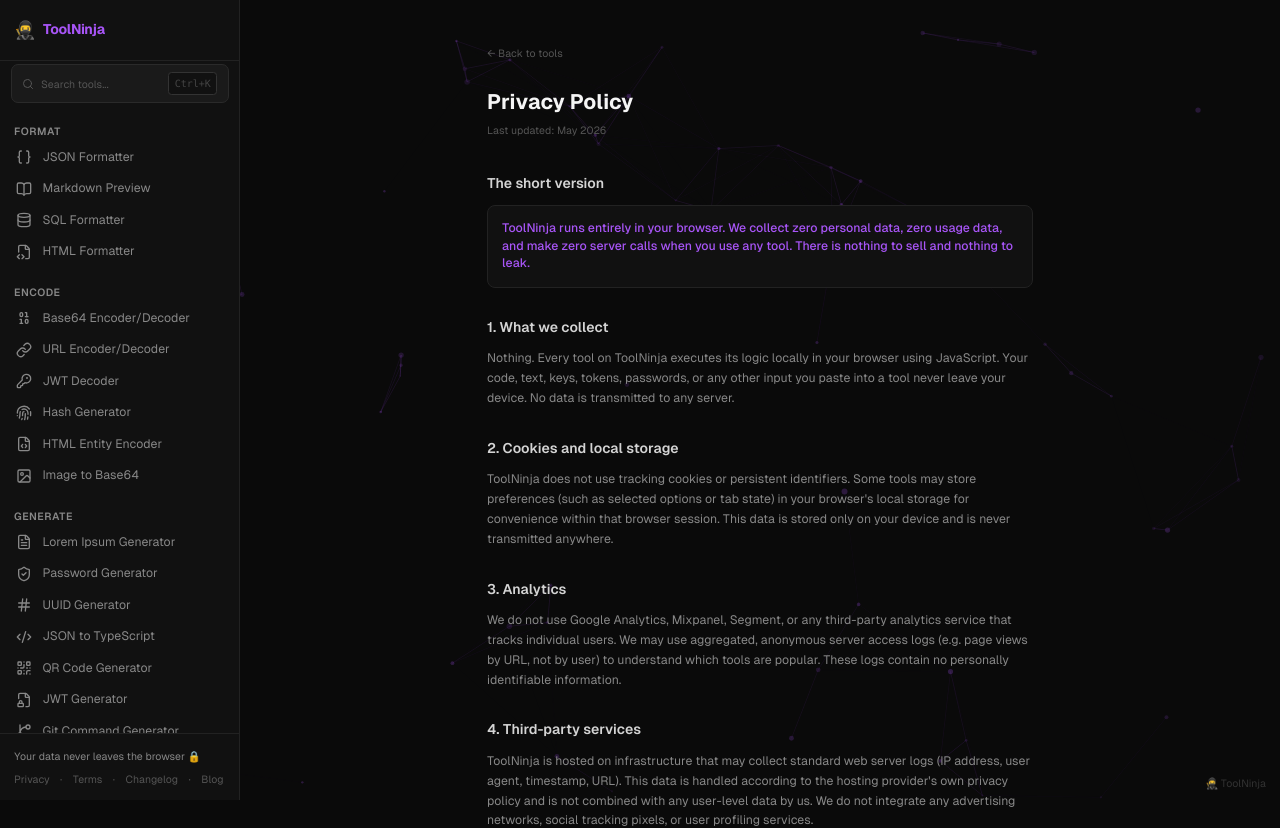
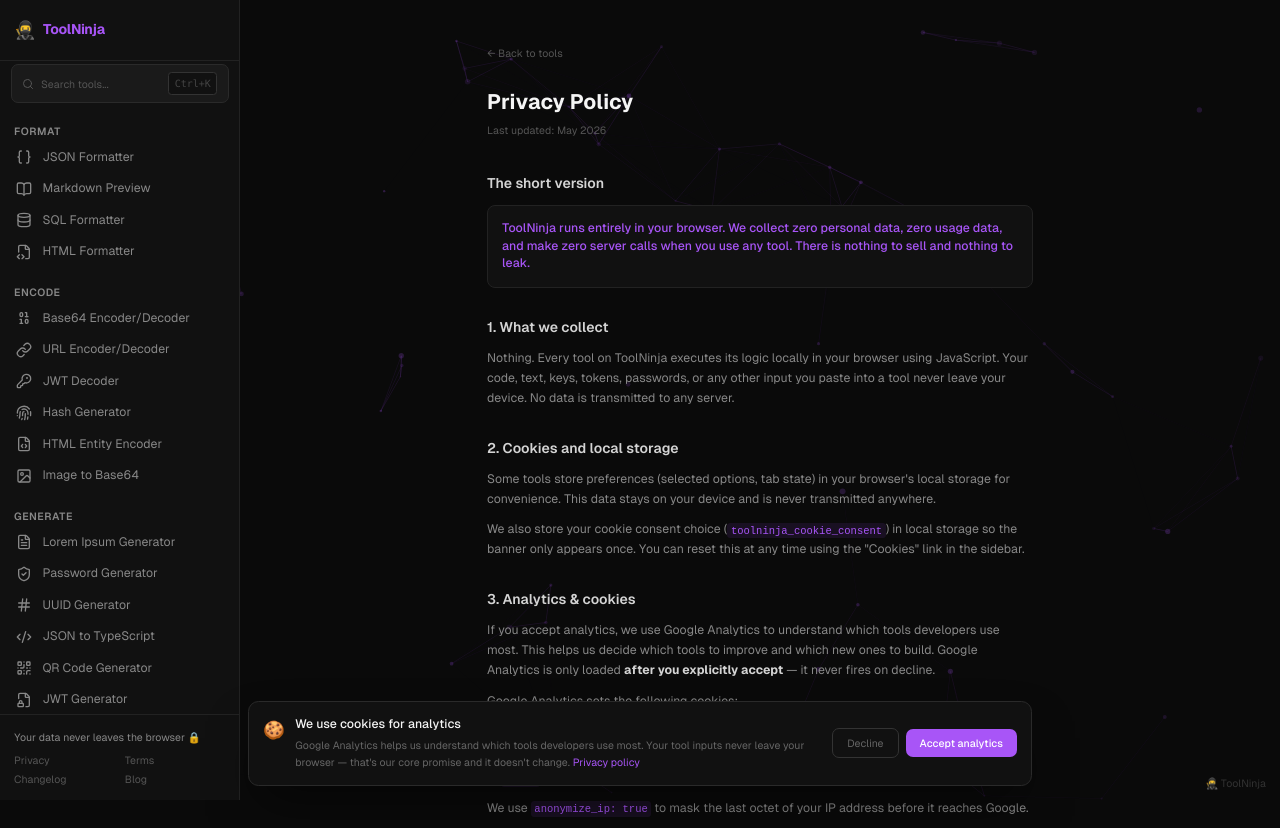
Before and after one commit to aarza056/toolninja, a Next.js app: page /privacy in a window 1280 px wide. Shown: the top 828 px of the page. Built offline with nearby package versions, Linux system fonts and the light colour scheme.

Commit message:
feat: implement cookie consent banner and local storage management

```diff
--- a/app/globals.css
+++ b/app/globals.css
@@ -1,6 +1,21 @@
 @tailwind base;
 @tailwind components;
 @tailwind utilities;
+
+@keyframes slide-up {
+  from {
+    transform: translateY(100%);
+    opacity: 0;
+  }
+  to {
+    transform: translateY(0);
+    opacity: 1;
+  }
+}
+
+.animate-slide-up {
+  animation: slide-up 0.3s ease-out forwards;
+}
 
 :root {
   --bg: #0a0a0a;
--- a/app/layout.tsx
+++ b/app/layout.tsx
@@ -6,7 +6,7 @@ import ParticleBackground from "@/components/ParticleBackground";
 import CommandPalette from "@/components/CommandPalette";
 import { Analytics } from "@vercel/analytics/next";
 import { SpeedInsights } from "@vercel/speed-insights/next";
-import Script from "next/script";
+import CookieBanner from "@/components/CookieBanner";
 
 const geistSans = localFont({
   src: "./fonts/GeistVF.woff",
@@ -117,18 +117,7 @@ export default function RootLayout({
         </div>
         <Analytics />
         <SpeedInsights />
-        <Script
-          src="https://www.googletagmanager.com/gtag/js?id=G-RF8XE3DC9X"
-          strategy="afterInteractive"
-        />
-        <Script id="google-analytics" strategy="afterInteractive">
-          {`
-            window.dataLayer = window.dataLayer || [];
-            function gtag(){dataLayer.push(arguments);}
-            gtag('js', new Date());
-            gtag('config', 'G-RF8XE3DC9X');
-          `}
-        </Script>
+        <CookieBanner />
       </body>
     </html>
   );
--- a/app/privacy/page.tsx
+++ b/app/privacy/page.tsx
@@ -37,21 +37,43 @@ export default function PrivacyPage() {
 
         <section>
           <h2 className="text-base font-semibold text-[#d4d4d4] mb-3">2. Cookies and local storage</h2>
+          <p className="mb-3">
+            Some tools store preferences (selected options, tab state) in your browser&apos;s local storage
+            for convenience. This data stays on your device and is never transmitted anywhere.
+          </p>
           <p>
-            ToolNinja does not use tracking cookies or persistent identifiers. Some tools may store
-            preferences (such as selected options or tab state) in your browser&apos;s local storage for
-            convenience within that browser session. This data is stored only on your device and is
-            never transmitted anywhere.
+            We also store your cookie consent choice (<code className="text-xs text-[#a855f7] bg-[#a855f7]/10 px-1 py-0.5 rounded">toolninja_cookie_consent</code>)
+            in local storage so the banner only appears once. You can reset this at any time using
+            the &quot;Cookies&quot; link in the sidebar.
           </p>
         </section>
 
         <section>
-          <h2 className="text-base font-semibold text-[#d4d4d4] mb-3">3. Analytics</h2>
+          <h2 className="text-base font-semibold text-[#d4d4d4] mb-3">3. Analytics &amp; cookies</h2>
+          <p className="mb-3">
+            If you accept analytics, we use Google Analytics to understand which tools developers use
+            most. This helps us decide which tools to improve and which new ones to build.
+            Google Analytics is only loaded <strong className="text-[#d4d4d4]">after you explicitly accept</strong> —
+            it never fires on decline.
+          </p>
+          <p className="mb-3">Google Analytics sets the following cookies:</p>
+          <ul className="space-y-1 mb-3 pl-4">
+            <li><code className="text-xs text-[#a855f7] bg-[#a855f7]/10 px-1 py-0.5 rounded">_ga</code> — distinguishes users (expires 2 years)</li>
+            <li><code className="text-xs text-[#a855f7] bg-[#a855f7]/10 px-1 py-0.5 rounded">_gid</code> — distinguishes users (expires 24 hours)</li>
+            <li><code className="text-xs text-[#a855f7] bg-[#a855f7]/10 px-1 py-0.5 rounded">_ga_*</code> — session state (expires 2 years)</li>
+          </ul>
+          <p className="mb-3">
+            We use <code className="text-xs text-[#a855f7] bg-[#a855f7]/10 px-1 py-0.5 rounded">anonymize_ip: true</code> to
+            mask the last octet of your IP address before it reaches Google.
+          </p>
           <p>
-            We do not use Google Analytics, Mixpanel, Segment, or any third-party analytics service
-            that tracks individual users. We may use aggregated, anonymous server access logs
-            (e.g. page views by URL, not by user) to understand which tools are popular. These logs
-            contain no personally identifiable information.
+            <strong className="text-[#d4d4d4]">Important:</strong> your tool inputs (JSON, code, passwords, JWT tokens, etc.)
+            are <strong className="text-[#d4d4d4]">never tracked or sent to Google</strong> or any other third party.
+            Analytics only tracks page views and navigation — never what you paste into our tools.
+            You can opt out at any time using the &quot;Cookies&quot; link in the sidebar, or by installing the{" "}
+            <a href="https://tools.google.com/dlpage/gaoptout" className="text-[#a855f7] hover:underline" target="_blank" rel="noopener noreferrer">
+              Google Analytics Opt-out Browser Add-on
+            </a>.
           </p>
         </section>
 
--- /dev/null
+++ b/components/CookieBanner.tsx
@@ -0,0 +1,132 @@
+"use client";
+import { useState, useEffect } from "react";
+
+type ConsentState = "accepted" | "declined" | null;
+
+const CONSENT_KEY = "toolninja_cookie_consent";
+const CONSENT_VERSION = "v1";
+
+export default function CookieBanner() {
+  const [consent, setConsent] = useState<ConsentState>(null);
+  const [visible, setVisible] = useState(false);
+
+  useEffect(() => {
+    try {
+      const stored = localStorage.getItem(CONSENT_KEY);
+      if (stored) {
+        const { state, version } = JSON.parse(stored);
+        if (version === CONSENT_VERSION) {
+          setConsent(state);
+          if (state === "accepted") loadGoogleAnalytics();
+          return;
+        }
+      }
+    } catch {}
+
+    const timer = setTimeout(() => setVisible(true), 1500);
+    return () => clearTimeout(timer);
+  }, []);
+
+  const handleAccept = () => {
+    localStorage.setItem(
+      CONSENT_KEY,
+      JSON.stringify({
+        state: "accepted",
+        version: CONSENT_VERSION,
+        timestamp: new Date().toISOString(),
+      })
+    );
+    setConsent("accepted");
+    setVisible(false);
+    loadGoogleAnalytics();
+  };
+
+  const handleDecline = () => {
+    localStorage.setItem(
+      CONSENT_KEY,
+      JSON.stringify({
+        state: "declined",
+        version: CONSENT_VERSION,
+        timestamp: new Date().toISOString(),
+      })
+    );
+    setConsent("declined");
+    setVisible(false);
+  };
+
+  if (!visible || consent !== null) return null;
+
+  return (
+    <>
+      <div className="fixed inset-0 z-40 pointer-events-none" />
+      <div
+        className="fixed bottom-0 left-0 right-0 z-50 p-4 animate-slide-up"
+        role="dialog"
+        aria-label="Cookie consent"
+        aria-modal="false"
+      >
+        <div className="max-w-4xl mx-auto">
+          <div className="bg-[#111] border border-[#2a2a2a] rounded-xl p-4 shadow-2xl shadow-black/50 backdrop-blur-sm">
+            <div className="flex flex-col sm:flex-row items-start sm:items-center gap-4">
+              <div className="flex items-start gap-3 flex-1 min-w-0">
+                <span className="text-xl flex-shrink-0 mt-0.5">🍪</span>
+                <div>
+                  <p className="text-sm text-[#f5f5f5] font-medium mb-1">
+                    We use cookies for analytics
+                  </p>
+                  <p className="text-xs text-[#666] leading-relaxed">
+                    Google Analytics helps us understand which tools developers
+                    use most. Your tool inputs never leave your browser —
+                    that&apos;s our core promise and it doesn&apos;t change.{" "}
+                    <a href="/privacy" className="text-[#a855f7] hover:underline">
+                      Privacy policy
+                    </a>
+                  </p>
+                </div>
+              </div>
+              <div className="flex items-center gap-2 flex-shrink-0 w-full sm:w-auto">
+                <button
+                  onClick={handleDecline}
+                  className="flex-1 sm:flex-none px-4 py-2 text-xs text-[#666] bg-transparent border border-[#333] rounded-lg hover:text-[#888] hover:border-[#444] transition-colors"
+                >
+                  Decline
+                </button>
+                <button
+                  onClick={handleAccept}
+                  className="flex-1 sm:flex-none px-4 py-2 text-xs text-white bg-[#a855f7] rounded-lg hover:bg-[#9333ea] transition-colors font-medium"
+                >
+                  Accept analytics
+                </button>
+              </div>
+            </div>
+          </div>
+        </div>
+      </div>
+    </>
+  );
+}
+
+function loadGoogleAnalytics() {
+  const GA_ID = process.env.NEXT_PUBLIC_GA_ID;
+  if (!GA_ID || typeof window === "undefined") return;
+  if (document.getElementById("ga-script")) return;
+
+  const script1 = document.createElement("script");
+  script1.id = "ga-script";
+  script1.src = `https://www.googletagmanager.com/gtag/js?id=${GA_ID}`;
+  script1.async = true;
+  document.head.appendChild(script1);
+
+  const script2 = document.createElement("script");
+  script2.id = "ga-config";
+  script2.innerHTML = `
+    window.dataLayer = window.dataLayer || [];
+    function gtag(){dataLayer.push(arguments);}
+    gtag('js', new Date());
+    gtag('config', '${GA_ID}', {
+      anonymize_ip: true,
+      cookie_flags: 'SameSite=None;Secure'
+    });
+  `;
+  document.head.appendChild(script2);
+}
--- a/components/Sidebar.tsx
+++ b/components/Sidebar.tsx
@@ -22,9 +22,11 @@ export default function Sidebar() {
   const pathname = usePathname();
   const [mobileOpen, setMobileOpen] = useState(false);
   const [isMac, setIsMac] = useState(false);
+  const [hasConsent, setHasConsent] = useState(false);
 
   useEffect(() => {
     setIsMac(/Mac|iPhone|iPod|iPad/.test(navigator.userAgent));
+    setHasConsent(!!localStorage.getItem("toolninja_cookie_consent"));
   }, []);
 
   const openPalette = () => {
@@ -100,22 +102,30 @@ export default function Sidebar() {
         <p className="text-xs text-[#888888] leading-relaxed mb-2">
           Your data never leaves the browser 🔒
         </p>
-        <div className="flex gap-3 text-xs text-[#555555]">
+        <div className="grid grid-cols-2 gap-x-3 gap-y-1.5 text-xs text-[#555555]">
           <Link href="/privacy" onClick={() => setMobileOpen(false)} className="hover:text-[#888888] transition-colors">
             Privacy
           </Link>
-          <span>·</span>
           <Link href="/terms" onClick={() => setMobileOpen(false)} className="hover:text-[#888888] transition-colors">
             Terms
           </Link>
-          <span>·</span>
           <Link href="/changelog" onClick={() => setMobileOpen(false)} className="hover:text-[#888888] transition-colors">
             Changelog
           </Link>
-          <span>·</span>
           <Link href="/blog" onClick={() => setMobileOpen(false)} className="hover:text-[#888888] transition-colors">
             Blog
           </Link>
+          {hasConsent && (
+            <button
+              onClick={() => {
+                localStorage.removeItem("toolninja_cookie_consent");
+                window.location.reload();
+              }}
+              className="text-xs text-[#555555] hover:text-[#888888] transition-colors bg-transparent border-0 p-0 m-0 cursor-pointer text-left"
+            >
+              Cookies
+            </button>
+          )}
         </div>
       </div>
     </div>
```
